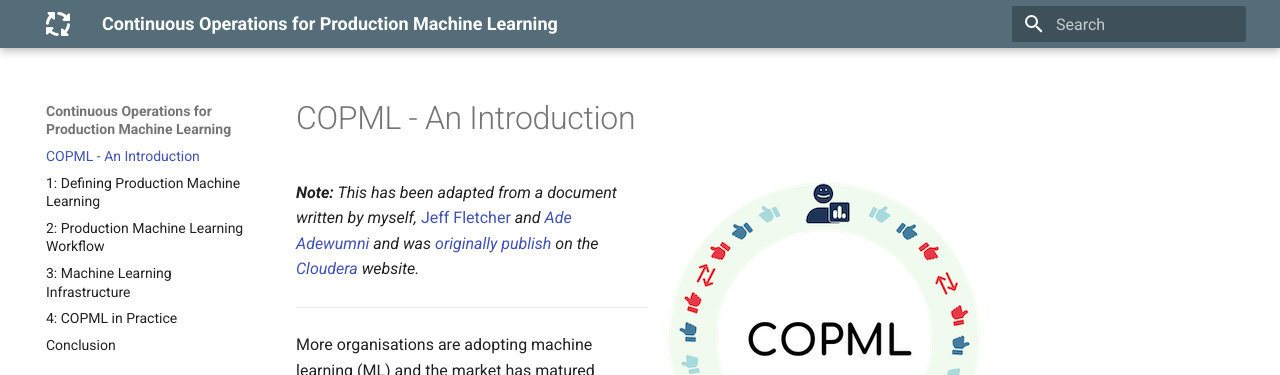
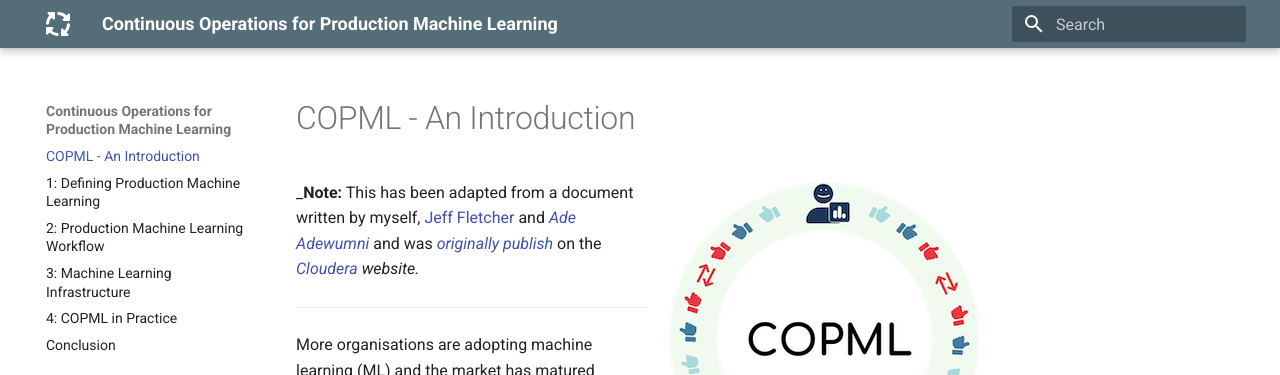
Before and after one commit to fletchjeff/copml, an MkDocs documentation site: the page built from docs/index.md, in a window 1280 px wide and 1314 px high. Shown: the top 375 px of the window. Built offline with MkDocs 1.6.1 and Material for MkDocs 9.7.7, drawn with Linux system fonts in a browser that asks for light colours.

Commit message:
Doc Updates

```diff
--- a/docs/index.md
+++ b/docs/index.md
@@ -2,7 +2,7 @@
 
 ![](<assets/COPML LOGO New.png>){ align=right }
 
-_**Note:** This has been adapted from a document written by myself,_ [Jeff Fletcher](https://www.linkedin.com/in/jefffletcher/) _and_ [_Ade Adewumni_](https://www.linkedin.com/in/adeadewunmi/) _and was_ [_originally publish_](https://www.cloudera.com/content/dam/www/marketing/resources/ebooks/blueprint-for-continuous-operations-for-production-machine-learning.pdf.landing.html) _on the_ [_Cloudera_](https://cloudera.com) _website._
+_**Note:** This has been adapted from a document written by myself, [Jeff Fletcher](https://www.linkedin.com/in/jefffletcher/) and [_Ade Adewumni_](https://www.linkedin.com/in/adeadewunmi/) and was [_originally publish_](https://www.cloudera.com/content/dam/www/marketing/resources/ebooks/blueprint-for-continuous-operations-for-production-machine-learning.pdf.landing.html) on the [_Cloudera_](https://cloudera.com) _website._
 
 ---
 
```
